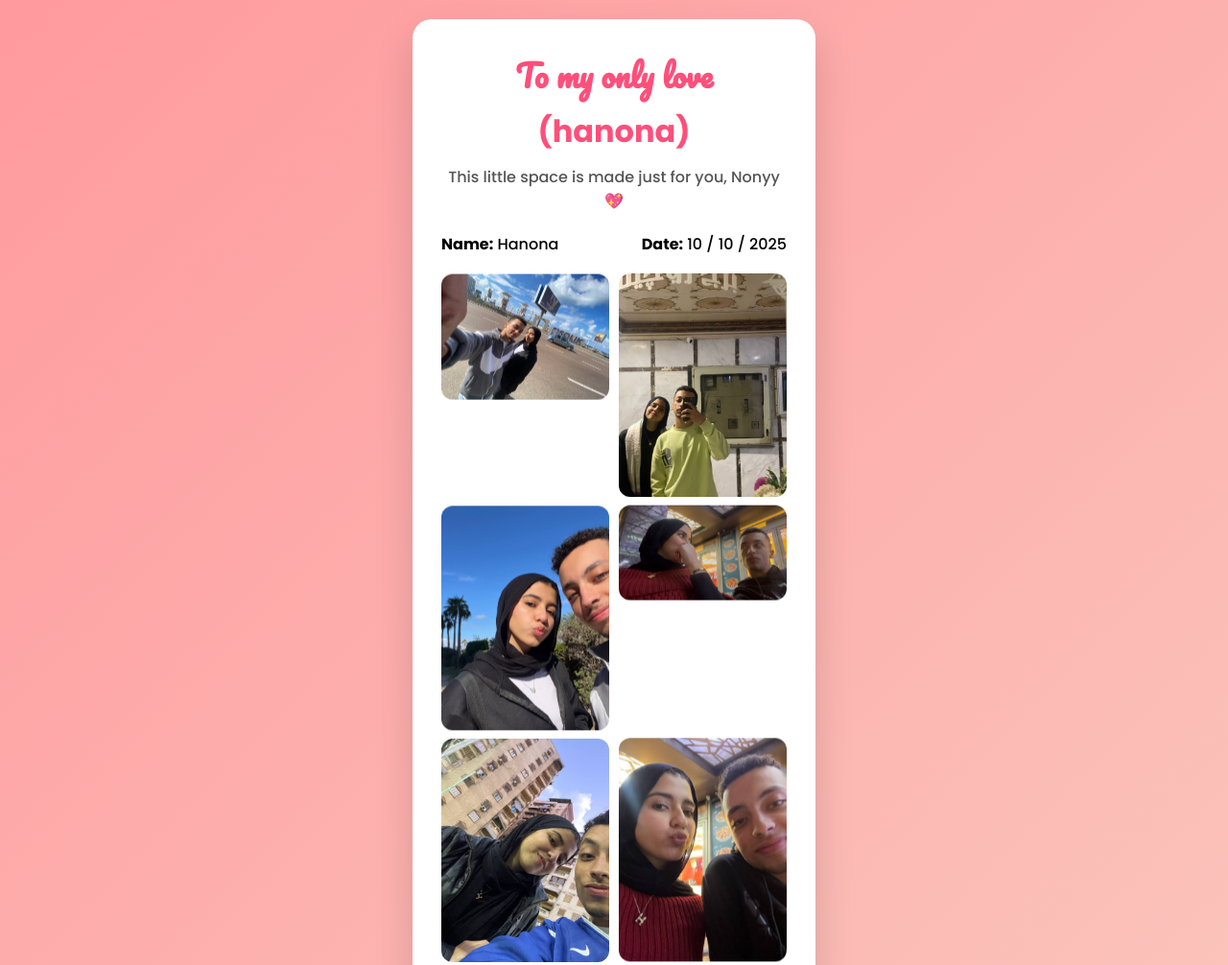
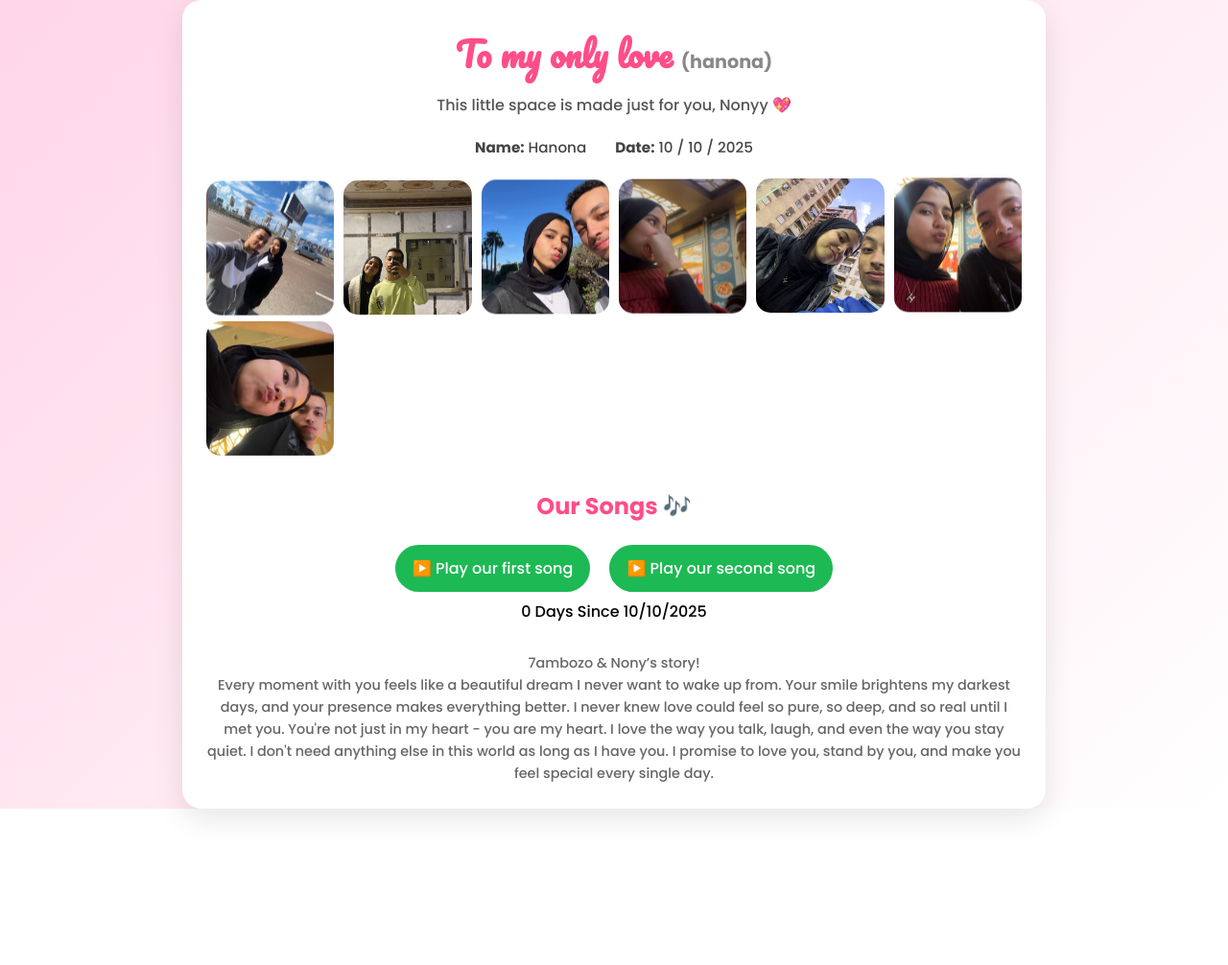
Before and after one commit to mohameddd233/hanonaa, a plain HTML site: page index.html in a window 1280 px wide. Shown: the top 1006 px of the page at 96% size. After the commit the page ends 843 px from the top, so only its background shows below. Drawn offline with Linux system fonts and the light colour scheme.

Commit message:
Update style.css

```diff
--- a/style.css
+++ b/style.css
@@ -1,19 +1,111 @@
-*{box-sizing:border-box;margin:0;padding:0;font-family:Poppins,sans-serif}
-body{
-min-height:100vh;
-background:linear-gradient(135deg,#ff9a9e,#fad0c4);
-display:flex;justify-content:center;align-items:center;padding:20px}
-.container{
-background:#fff;border-radius:20px;padding:30px;max-width:420px;width:100%;
-box-shadow:0 20px 40px rgba(0,0,0,.15)}
-.title{
-font-family:Pacifico,cursive;text-align:center;color:#ff4f7b;margin-bottom:10px}
-.subtitle{text-align:center;color:#555;margin-bottom:20px}
-.info{display:flex;justify-content:space-between;margin-bottom:20px}
-.gallery{display:grid;grid-template-columns:repeat(2,1fr);gap:10px}
-.gallery img{width:100%;border-radius:12px;transition:.4s}
-.gallery img:hover{transform:scale(1.05)}
-.music h2{text-align:center;margin:15px 0;color:#ff4f7b}
-footer{text-align:center;margin-top:20px;color:#777;font-size:.85em}
-.fade-in{animation:fade 1.5s}
-@keyframes fade{from{opacity:0;transform:translateY(20px)}to{opacity:1;transform:none}}
+* {
+  box-sizing: border-box;
+  margin: 0;
+  padding: 0;
+  font-family: 'Poppins', sans-serif;
+}
+
+body {
+  background: linear-gradient(135deg, #ffd6e8, #fff);
+  min-height: 100vh;
+  display: flex;
+  justify-content: center;
+  align-items: center;
+}
+
+.container {
+  background: white;
+  max-width: 900px;
+  width: 95%;
+  padding: 25px;
+  border-radius: 20px;
+  box-shadow: 0 10px 30px rgba(0,0,0,0.1);
+  text-align: center;
+}
+
+.fade-in {
+  opacity: 0;
+  transform: translateY(20px);
+  animation: fadeIn 1.5s ease forwards;
+}
+
+@keyframes fadeIn {
+  to {
+    opacity: 1;
+    transform: translateY(0);
+  }
+}
+
+.title {
+  font-family: 'Pacifico', cursive;
+  font-size: 2.2rem;
+  color: #ff4d88;
+}
+
+.title span {
+  font-size: 1.2rem;
+  color: #888;
+}
+
+.subtitle {
+  margin: 10px 0 20px;
+  color: #555;
+}
+
+.info {
+  display: flex;
+  justify-content: center;
+  gap: 30px;
+  margin-bottom: 25px;
+  font-size: 0.95rem;
+  color: #444;
+}
+
+.gallery {
+  display: grid;
+  grid-template-columns: repeat(auto-fill, minmax(120px, 1fr));
+  gap: 10px;
+  margin-bottom: 30px;
+}
+
+.gallery img {
+  width: 100%;
+  height: 140px;
+  object-fit: cover;
+  border-radius: 15px;
+  transition: transform 0.4s, box-shadow 0.4s;
+}
+
+.gallery img:hover {
+  transform: scale(1.05);
+  box-shadow: 0 8px 20px rgba(0,0,0,0.2);
+}
+
+.music h2 {
+  margin-bottom: 15px;
+  color: #ff4d88;
+}
+
+.spotify-btn {
+  display: inline-block;
+  margin: 8px;
+  padding: 12px 18px;
+  background: #1db954;
+  color: white;
+  border-radius: 30px;
+  text-decoration: none;
+  font-weight: 500;
+  transition: background 0.3s, transform 0.3s;
+}
+
+.spotify-btn:hover {
+  background: #159a43;
+  transform: scale(1.05);
+}
+
+footer {
+  margin-top: 30px;
+  font-size: 0.9rem;
+  color: #666;
+  line-height: 1.6;
+}
```
